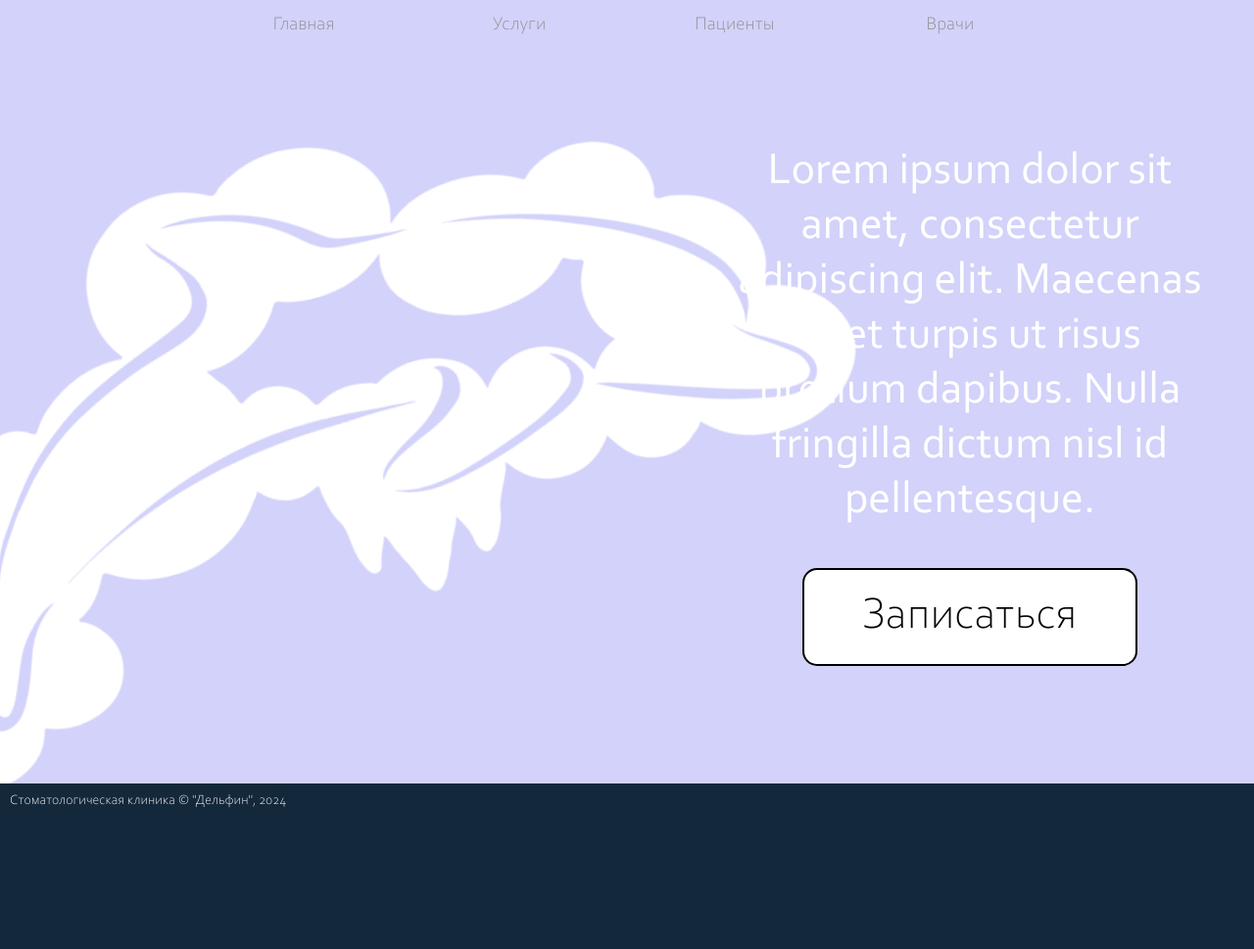
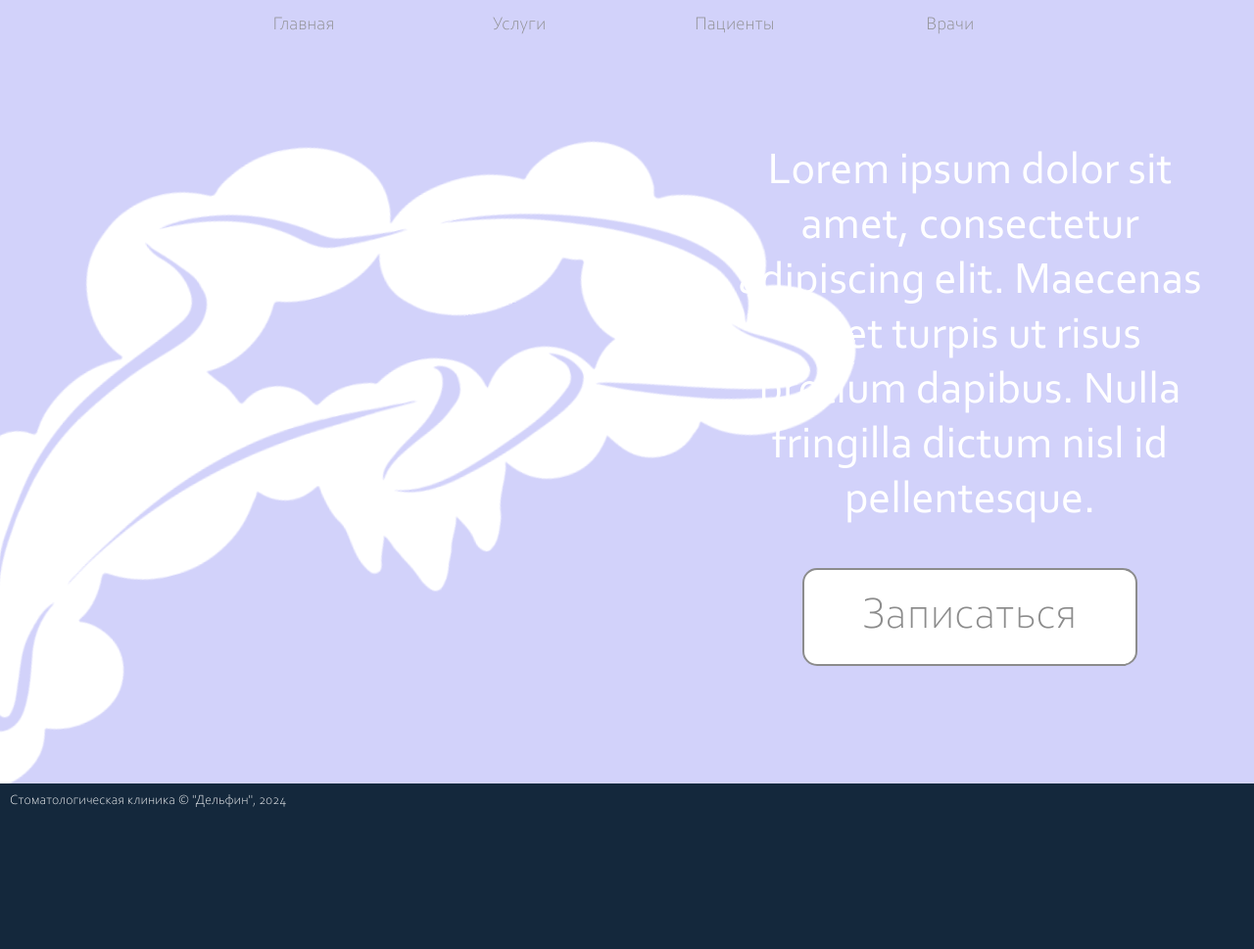
Before and after one commit to Noyexis/DelfinUfa, a PHP site: page / in a window 1280 px wide. Shown: the top 969 px of the page at 98% size. Run offline with PHP 8.4, Linux system fonts and the light colour scheme.

Commit message:
comm 005

```diff
--- a/index.css
+++ b/index.css
@@ -290,9 +290,8 @@ Triggers:
     padding-left: 60px;
     padding-right: 60px;
     background-color: rgb(255, 255, 255);
-    color: black;
     border-radius: 15px;
-    border: 2px solid black;
+    border: 2px solid rgb(140, 140, 140);
     width: fit-content;
     text-align: center;
 }
--- a/index.php
+++ b/index.php
@@ -46,7 +46,7 @@
                             Lorem ipsum dolor sit amet, consectetur adipiscing elit. Maecenas eget turpis ut risus pretium dapibus. Nulla fringilla dictum nisl id pellentesque.
                         </div>
                         <div class="registerButtonContainer">
-                            <div class="registerButton textCenter">
+                            <div class="registerButton textCenter colorGray">
                                 Записаться
                             </div>
                         </div>
```
